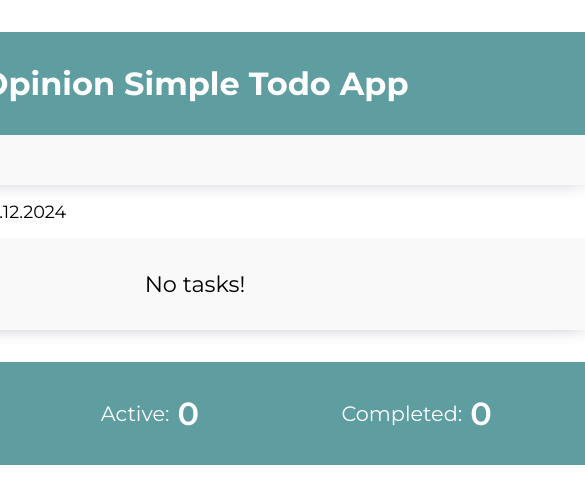
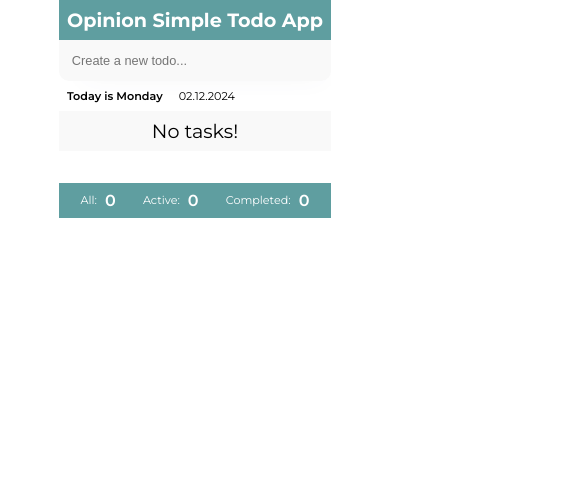
Before and after one commit to Kris1027/opinion-simple-todo-app, a React (Vite) app: page / in a window 390 px wide. Shown: the top 504 px of the page, 585 px wide, since content can reach past the window. Built offline with nearby package versions, Linux system fonts and the light colour scheme.

Commit message:
working with responsive design

```diff
--- a/src/components/add-form/add-form.module.css
+++ b/src/components/add-form/add-form.module.css
@@ -11,3 +11,10 @@
 .addForm input:focus {
     outline: none;
 }
+
+@media screen and (max-width: 768px) {
+    .addForm input {
+        font-size: 0.8rem;
+        padding: 0.8rem;
+    }
+}
--- a/src/components/container/container.module.css
+++ b/src/components/container/container.module.css
@@ -1,5 +1,24 @@
 .container {
     border-radius: 10px;
     overflow: hidden;
-    width: 800px;
+    width: 768px;
 }
+
+@media screen and (max-width: 768px) {
+    .container {
+        width: 500px;
+    }
+}
+
+@media screen and (max-width: 530px) {
+    .container {
+        width: 370px;
+    }
+}
+
+@media screen and (max-width: 400px) {
+    .container {
+        width: 100%;
+        border-radius: 0;
+    }
+}
--- a/src/components/edit-form/edit-form.jsx
+++ b/src/components/edit-form/edit-form.jsx
@@ -13,12 +13,14 @@ const EditForm = ({ handleSaveEditedTask, setEditingTask, editTaskInput, setEdit
                 type='text'
                 placeholder='Edit a task...'
             />
+            <div className={styles.panel}>
                 <Button type='submit' disabled={editTaskInput.trim() === ''} color='green'>
                     <FaCheck />
                 </Button>
                 <Button onClick={() => setEditingTask(null)} type='button' color='red'>
                     <MdCancel />
                 </Button>
+            </div>
         </form>
     );
 };
--- a/src/components/edit-form/edit-form.module.css
+++ b/src/components/edit-form/edit-form.module.css
@@ -2,7 +2,6 @@
     align-items: center;
     display: flex;
     gap: 1rem;
-    justify-content: space-between;
     width: 100%;
 }
 
@@ -19,3 +18,29 @@
 .editForm input:focus {
     outline: none;
 }
+
+.panel {
+    display: flex;
+}
+
+@media screen and (max-width: 768px) {
+    .editForm input {
+        font-size: 0.8rem;
+    }
+}
+
+@media screen and (max-width: 530px) {
+    .editForm {
+        flex-direction: column;
+        width: 100%;
+    }
+
+    .editForm input {
+        padding: 0.5rem;
+    }
+
+    .panel {
+        justify-content: space-between;
+        width: 100%;
+    }
+}
--- a/src/components/heading/heading.module.css
+++ b/src/components/heading/heading.module.css
@@ -4,3 +4,16 @@
     background-color: #5f9ea0;
     color: #ffffff;
 }
+
+@media screen and (max-width: 768px) {
+    .heading {
+        font-size: 1.5rem;
+        padding: 0.5rem;
+    }
+}
+
+@media screen and (max-width: 530px) {
+    .heading {
+        font-size: 1.2rem;
+    }
+}
--- a/src/components/task-list-item/task-list-item.module.css
+++ b/src/components/task-list-item/task-list-item.module.css
@@ -34,3 +34,32 @@
     display: flex;
     gap: 1rem;
 }
+
+@media screen and (max-width: 768px) {
+    .text {
+        font-size: 1rem;
+    }
+
+    .panel {
+        flex-direction: column;
+        font-size: 0.6rem;
+        gap: 0.5rem;
+    }
+}
+
+@media screen and (max-width: 530px) {
+    .text {
+        font-size: 0.8rem;
+        padding: 0.5rem;
+    }
+
+    .panel span {
+        font-size: 0.5rem;
+    }
+}
+
+@media screen and (max-width: 400px) {
+    .text {
+        padding: 0.5rem 0;
+    }
+}
--- a/src/components/task-list/task.list.module.css
+++ b/src/components/task-list/task.list.module.css
@@ -15,3 +15,17 @@
 .taskList p {
     text-align: center;
 }
+
+@media screen and (max-width: 768px) {
+    .taskList {
+        font-size: 1rem;
+        padding: 1rem;
+    }
+}
+
+@media screen and (max-width: 530px) {
+    .taskList {
+        font-size: 1.2rem;
+        padding: 0.5rem;
+    }
+}
--- a/src/components/task-summary/task-summary.module.css
+++ b/src/components/task-summary/task-summary.module.css
@@ -1,7 +1,6 @@
 .taskSummary {
     display: flex;
     justify-content: space-around;
-    font-size: 1.3rem;
     padding: 2rem;
     background-color: #5f9ea0;
     color: #ffffff;
@@ -9,8 +8,9 @@
 }
 
 .taskSummary p {
+    align-items: center;
     display: flex;
-    align-items: center;
+    font-size: 1.3rem;
     gap: 0.5rem;
 }
 
@@ -18,3 +18,33 @@
     font-weight: 600;
     font-size: 2rem;
 }
+
+@media screen and (max-width: 768px) {
+    .taskSummary {
+        font-size: 1.5rem;
+        padding: 0.5rem;
+    }
+
+    .taskSummary p {
+        font-size: 1rem;
+    }
+
+    .taskSummary span {
+        font-size: 1.5rem;
+    }
+}
+
+@media screen and (max-width: 530px) {
+    .taskSummary {
+        border-radius: 0;
+        font-size: 1rem;
+    }
+
+    .taskSummary p {
+        font-size: 0.7rem;
+    }
+
+    .taskSummary span {
+        font-size: 1rem;
+    }
+}
--- a/src/components/today-date/today-date.module.css
+++ b/src/components/today-date/today-date.module.css
@@ -11,3 +11,19 @@
 .todayDate span:first-child {
     font-weight: 600;
 }
+
+@media screen and (max-width: 768px) {
+    .todayDate {
+        padding: 0.7rem;
+    }
+
+    .todayDate span {
+        font-size: 0.7rem;
+    }
+}
+
+@media screen and (max-width: 530px) {
+    .todayDate {
+        padding: 0.5rem;
+    }
+}
--- a/src/index.css
+++ b/src/index.css
@@ -11,6 +11,24 @@ body {
     font-family: 'Montserrat', sans-serif;
     justify-content: center;
     min-height: 100vh;
-    padding: 2rem 0;
     width: 100vw;
+    padding: 1rem;
 }
+
+@media screen and (max-width: 768px) {
+    body {
+        padding: 0.5rem;
+    }
+}
+
+@media screen and (max-width: 530px) {
+    body {
+        padding: 0.3rem;
+    }
+}
+
+@media screen and (max-width: 400px) {
+    body {
+        padding: 0;
+    }
+}
```
Lines whose indentation alone changed are shown as unchanged.
